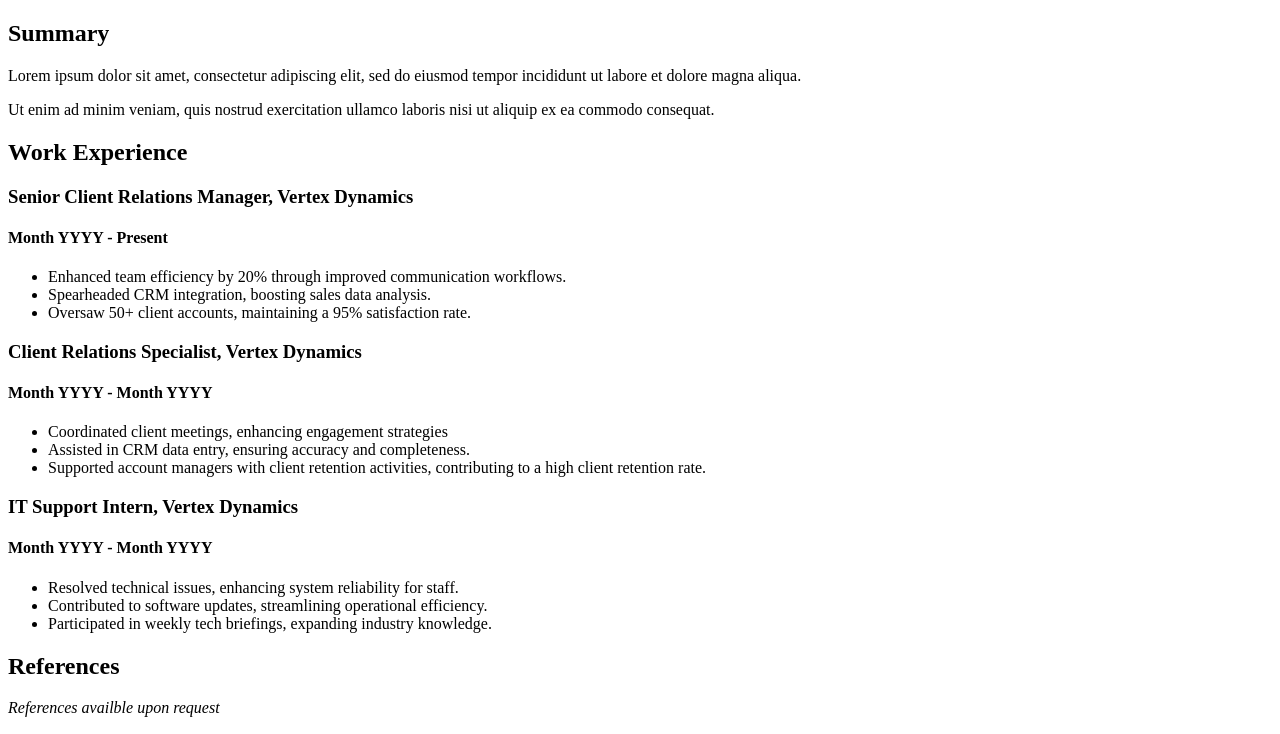
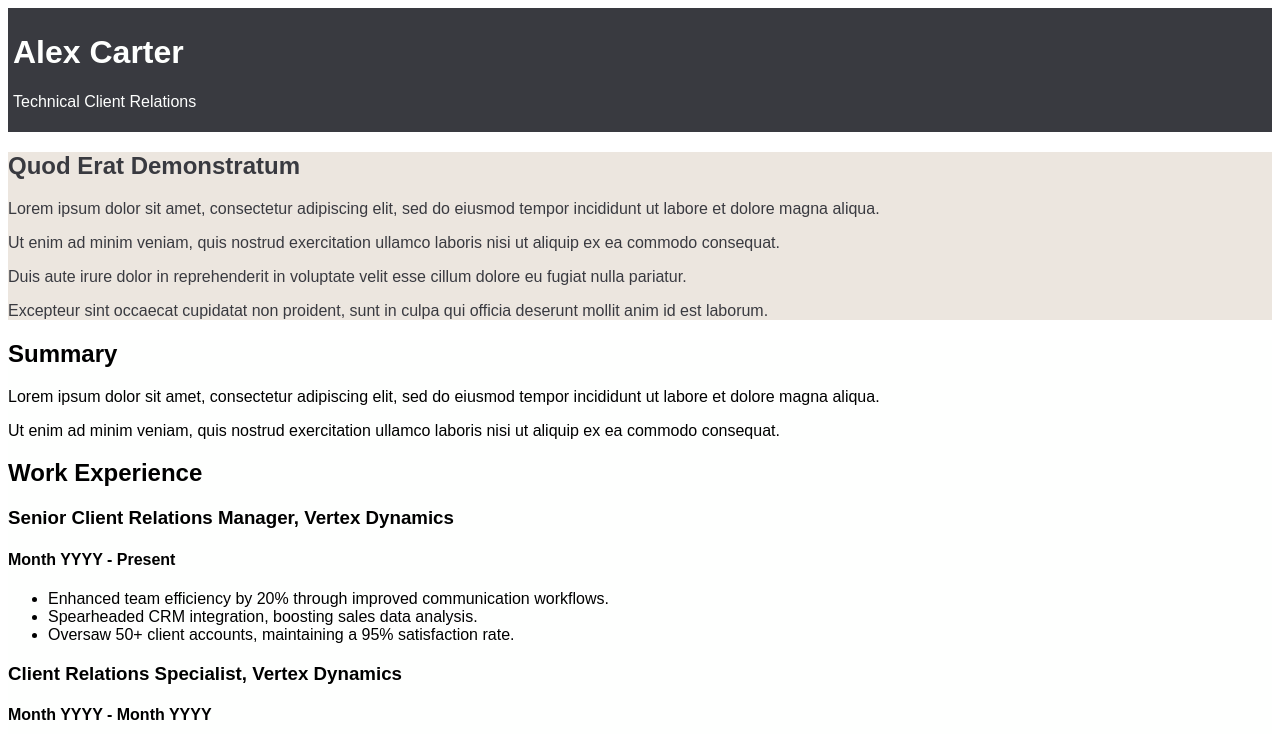
Before and after one commit to jayboots/portfolio, a plain HTML site: page public/index.html in a window 1280 px wide. Shown: the top 734 px of the page. Drawn offline with Linux system fonts and the light colour scheme.

Commit message:
feat(Portfolio): :art: add basic css, link to html
Made minor changes to the html to reference styles.css. Testing colour schemes. Test image.

```diff
--- a/public/index.html
+++ b/public/index.html
@@ -5,17 +5,24 @@
     <meta name="viewport" content="width-device-width, initial-scale=1.0">
     <meta name="author" content="Julia & Tori">
     <meta name="description" content="Julia and Tori's public content portfolio index page for CSI 3104">
-
     <!-- May add some scripts here if we have time-->
     <script>
     </script>
-
+    <link rel="stylesheet" href="static/css/styles.css" />
     <title>Portfolio - Assignment 1 Group 55</title>
 </head>
 <body>
     <!-- Some placeholder content for the resume -->
+    <div class="header">
+        <h1>Alex Carter</h1>
+        <p>Technical Client Relations</p>
+    </div>
     <div class="sidebar">
-        <!-- Will put some navbar stuff here or something tbd idk -->
+        <h2>Quod Erat Demonstratum</h2>
+        <p>Lorem ipsum dolor sit amet, consectetur adipiscing elit, sed do eiusmod tempor incididunt ut labore et dolore magna aliqua.</p>
+        <p>Ut enim ad minim veniam, quis nostrud exercitation ullamco laboris nisi ut aliquip ex ea commodo consequat.</p>
+        <p>Duis aute irure dolor in reprehenderit in voluptate velit esse cillum dolore eu fugiat nulla pariatur.</p>
+        <p>Excepteur sint occaecat cupidatat non proident, sunt in culpa qui officia deserunt mollit anim id est laborum.</p>
     </div>
     <div class="resume">
         <!-- This section will be one of a few, this will fulfill the resume requirements -->
@@ -86,7 +93,6 @@
         </div>
         <div class="section">
             <h2>Contact Me</h2>
-            <!-- Fake name for this fictional person is Alex Carter -->
             <ul>
                 <li class="email">
                     <strong>Email:</strong> a.carter@vertexdynamics.com
--- a/public/static/css/styles.css
+++ b/public/static/css/styles.css
@@ -0,0 +1,37 @@
+/* Generic Div Padding / Positioning */
+div{
+    padding: 0px;
+    margin: 0px;
+}
+
+/*
+    margin-top
+    margin-right
+    margin-bottom
+    margin-left
+ */
+
+/* Section Block Colour Scheme */
+div.header{
+    padding: 5px;
+    background: #393A40;
+    color: #FEFFFE;
+}
+div.sidebar{
+    background: #ECE6DF;
+    color: #393A40;
+}
+div.resume{
+    background: #FEFFFE;
+    color: #000000;
+}
+
+h1, h2, h3, h4, p, li {
+    font-family: sans-serif
+}
+
+/* Design inspirations */
+/* Colours inspired by */
+/* https://resumaker.ai/s3/en-US/cv-examples/Html-Developer-CV-Example.png */
+/* Layouts inspired by */
+/* https://brittanychiang.com/#projects */
```
Also changed, not shown: public/static/media/testimage.jpg (added).
